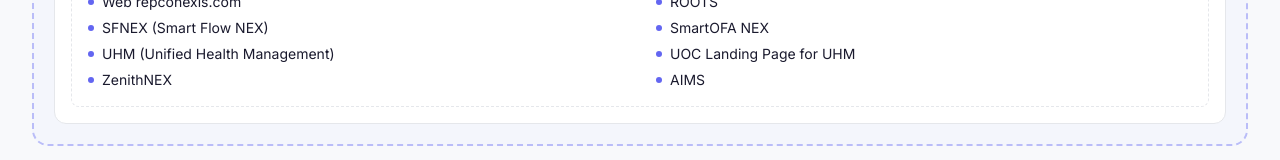
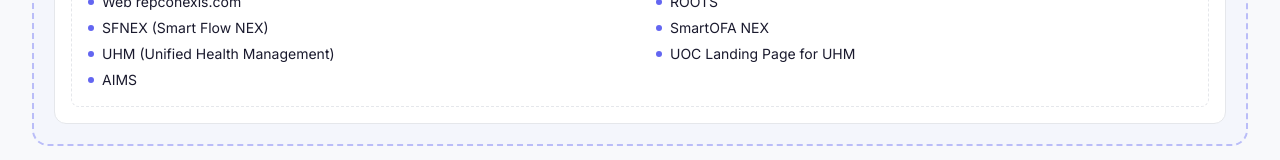
Before and after one commit to jarinjul/otd-tracking-web-app, a Next.js app: page /landscape in a window 1280 px wide. Shown: the part 695-855 px from the top of the page. Built offline with nearby package versions, Linux system fonts and the light colour scheme.

Commit message:
Remove ZenithNEX from REPCONEX product list

```diff
--- a/app/landscape/page.tsx
+++ b/app/landscape/page.tsx
@@ -33,7 +33,6 @@
   "SmartOFA NEX",
   "UHM (Unified Health Management)",
   "UOC Landing Page for UHM",
-  "ZenithNEX",
   "AIMS",
 ]
 
```
